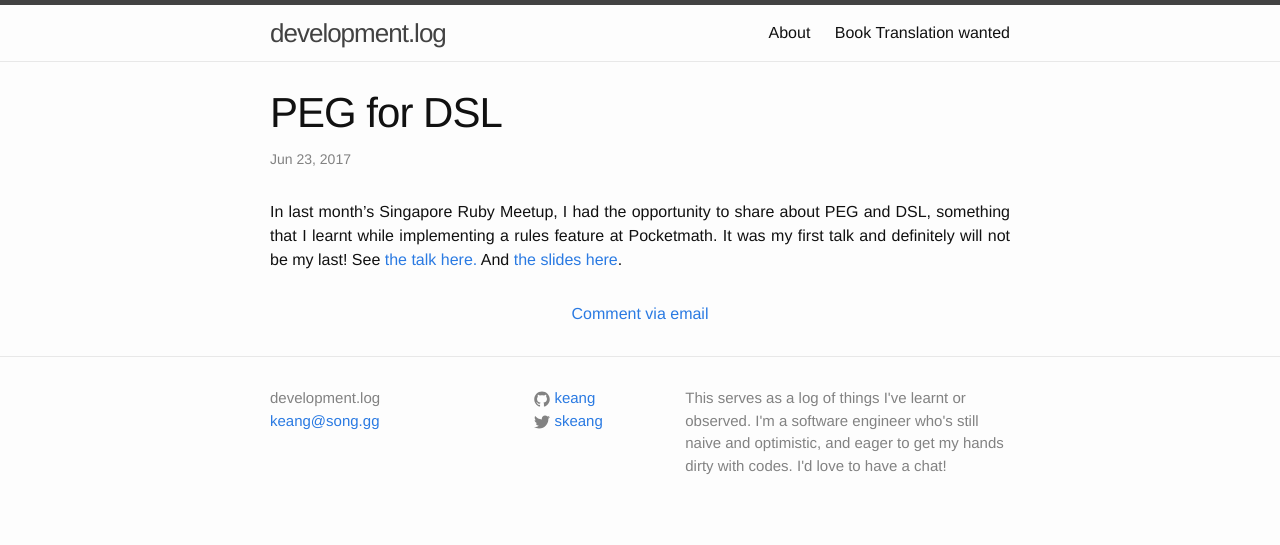
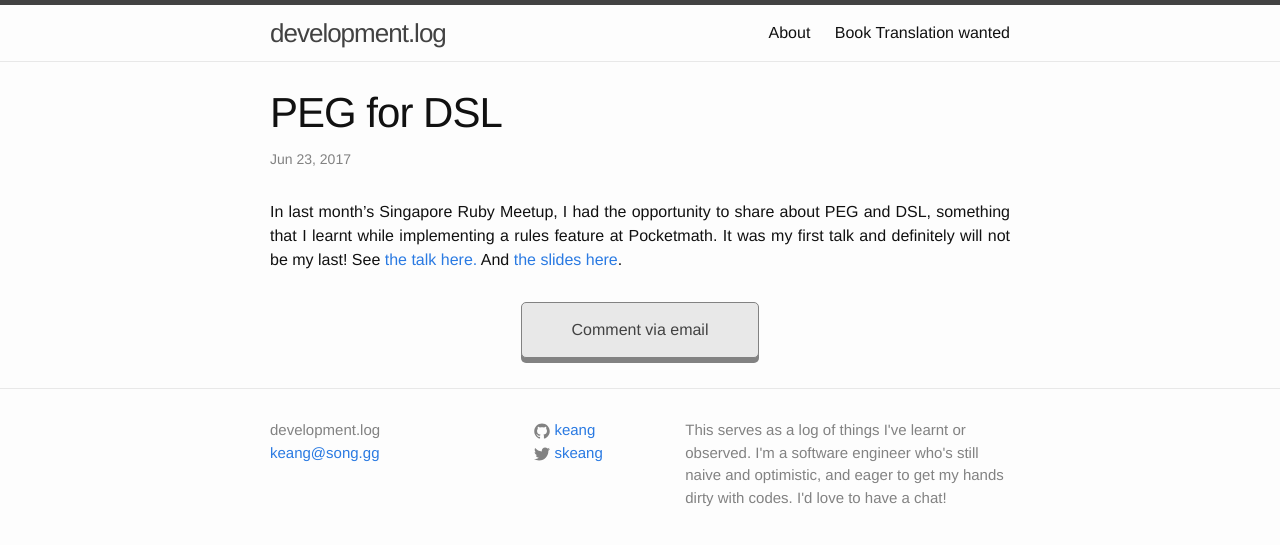
Before and after one commit to keang/keang.github.io, a Jekyll site: the page built from _posts/2017-06-23-peg-dsl.markdown, in a window 1280 px wide. Shown: the top 545 px of the page. Built offline with Jekyll 4.4.1, drawn with Linux system fonts in a browser that asks for light colours.

Commit message:
Update button

```diff
--- a/_sass/_layout.scss
+++ b/_sass/_layout.scss
@@ -241,3 +241,43 @@
         }
     }
 }
+
+.btn-push {
+    position: relative;
+    top: 0px;
+    text-decoration: none;
+    background: $grey-color-light;
+    padding: 15px 50px;
+    margin: 0 10px;
+    border: 1px solid $grey-color;
+    -webkit-border-radius: 5px;
+    -moz-border-radius: 5px;
+    border-radius: 5px;
+    -webkit-box-shadow: 0px 5px 0px $grey-color;
+    -moz-box-shadow: 0px 5px 0px $grey-color;
+    -ms-box-shadow: 0px 5px 0px $grey-color;
+    -o-box-shadow: 0px 5px 0px $grey-color;
+    box-shadow: 0px 5px 0px $grey-color;
+    color: $grey-color-dark;
+    // text-shadow: 1px 1px 1px #fff;
+    -webkit-transition: All 250ms ease;
+    -moz-transition: All 250ms ease;
+    -o-transition: All 250ms ease;
+    -ms-transition: All 250ms ease;
+    transition: All 250ms ease;
+}
+/*==========  Active State  ==========*/
+.btn-push:active {
+    position: relative;
+    top: 5px;
+    -webkit-box-shadow: none !important;
+    -moz-box-shadow: none !important;
+    -ms-box-shadow: none !important;
+    -o-box-shadow: none !important;
+    box-shadow: none !important;
+    -webkit-transition: All 250ms ease;
+    -moz-transition: All 250ms ease;
+    -o-transition: All 250ms ease;
+    -ms-transition: All 250ms ease;
+    transition: All 250ms ease;
+}
```
Also changed, not shown: about.md (+1 -1 lines).
